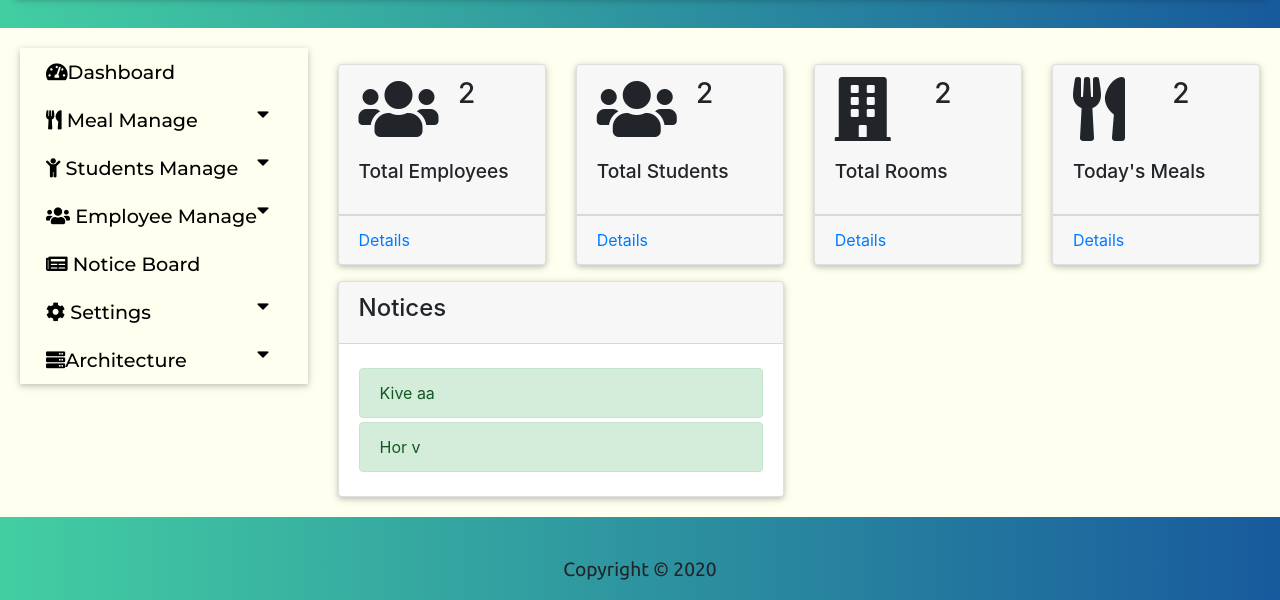
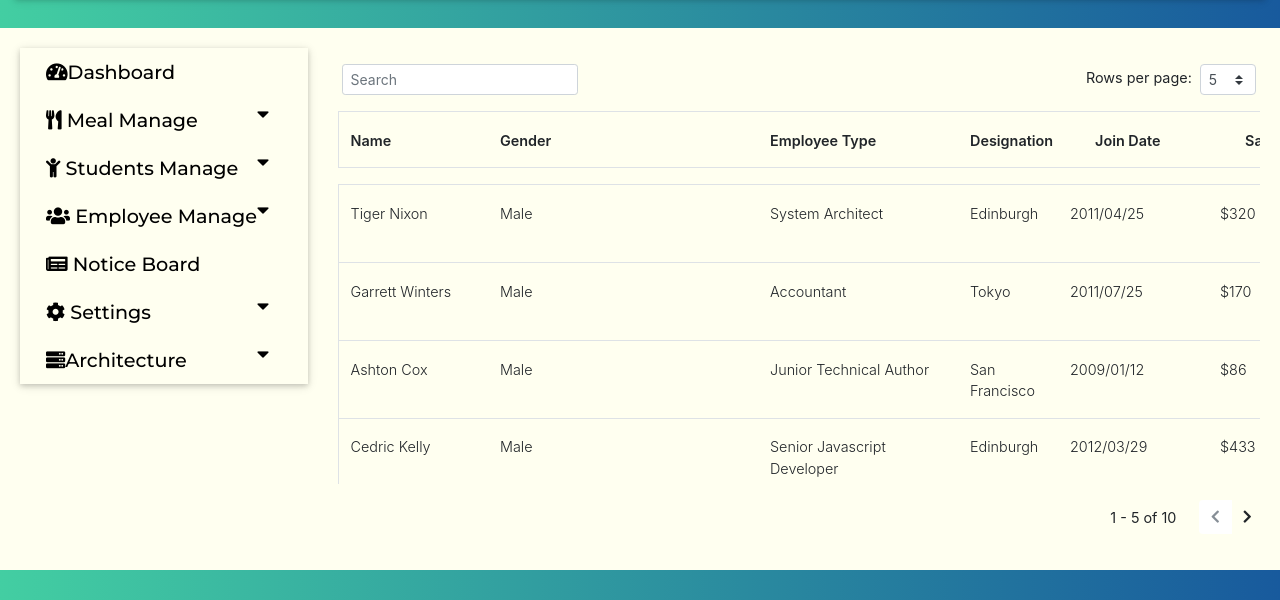
Before and after one commit to Hostel-Desk/Hostel-Desk-Frontend, a React (Create React App) app: page /admin/employees in a window 1280 px wide. Shown: the part 197-797 px from the top of the page. Built offline with nearby package versions, Linux system fonts and the light colour scheme.

Commit message:
little changes

```diff
--- a/src/components/AdminMainComponent.js
+++ b/src/components/AdminMainComponent.js
@@ -3,8 +3,9 @@ import DashBoard from './DashboardComponent';
 import {Switch, Route, Redirect, BrowserRouter } from 'react-router-dom';
 import LeftNav from './LeftNav';
 import Profile from './ProfileComponent'
-import TopSearchSelect from './StudentsComponent';
+
 import EmployeeView from './EmployeeView';
+import StudentView from './StudentsComponent';
 
 class Admin extends Component {
     constructor(props) {
@@ -22,13 +23,13 @@ class Admin extends Component {
 
                         <Switch>
                             <Route path="/admin/dashboard" component={DashBoard}/>
-                            <Route exact path="/admin/students" component={TopSearchSelect}/>
-                            <Route exact path="/admin/employees" component={DashBoard}/>
+                            <Route exact path="/admin/students" component={StudentView}/>
+                            <Route exact path="/admin/employees" component={EmployeeView}/>
                             <Route exact path="/admin/rooms" component={DashBoard}/>
                             <Route exact path="/admin/attendance" component={DashBoard}/>
                             <Route exact path="/admin/MealManage" component={DashBoard}/>
                             <Route exact path="/admin/CostManage" component={DashBoard}/>
-                            <Route exact path="/admin/StudentsManage" component={DashBoard}/>
+                            <Route exact path="/admin/StudentsManage/view" component={StudentView}/>
                             <Route exact path="/admin/StudentsPayment" component={DashBoard}/>
                             <Route exact path="/admin/EmployeeManage/view" component={EmployeeView}/>
                             <Route exact path="/admin/VendorPayment" component={DashBoard}/>
--- a/src/components/EmployeeView.js
+++ b/src/components/EmployeeView.js
@@ -1,5 +1,5 @@
 import React from 'react';
-import { MDBDataTable} from 'mdbreact';
+import { MDBDataTableV5} from 'mdbreact';
 
 export default function EmployeeView() {
   const [datatable, setDatatable] = React.useState({
@@ -155,7 +155,7 @@ export default function EmployeeView() {
   });
 
   return (
-    <MDBDataTable
+    <MDBDataTableV5
       hover
 
       bordered
--- a/src/components/StudentsComponent.js
+++ b/src/components/StudentsComponent.js
@@ -1,7 +1,7 @@
 import React from 'react';
 import { MDBDataTableV5 } from 'mdbreact';
 
-export default function TopSearchSelect() {
+export default function StudentView() {
   const [datatable, setDatatable] = React.useState({
     columns: [
       {
```
